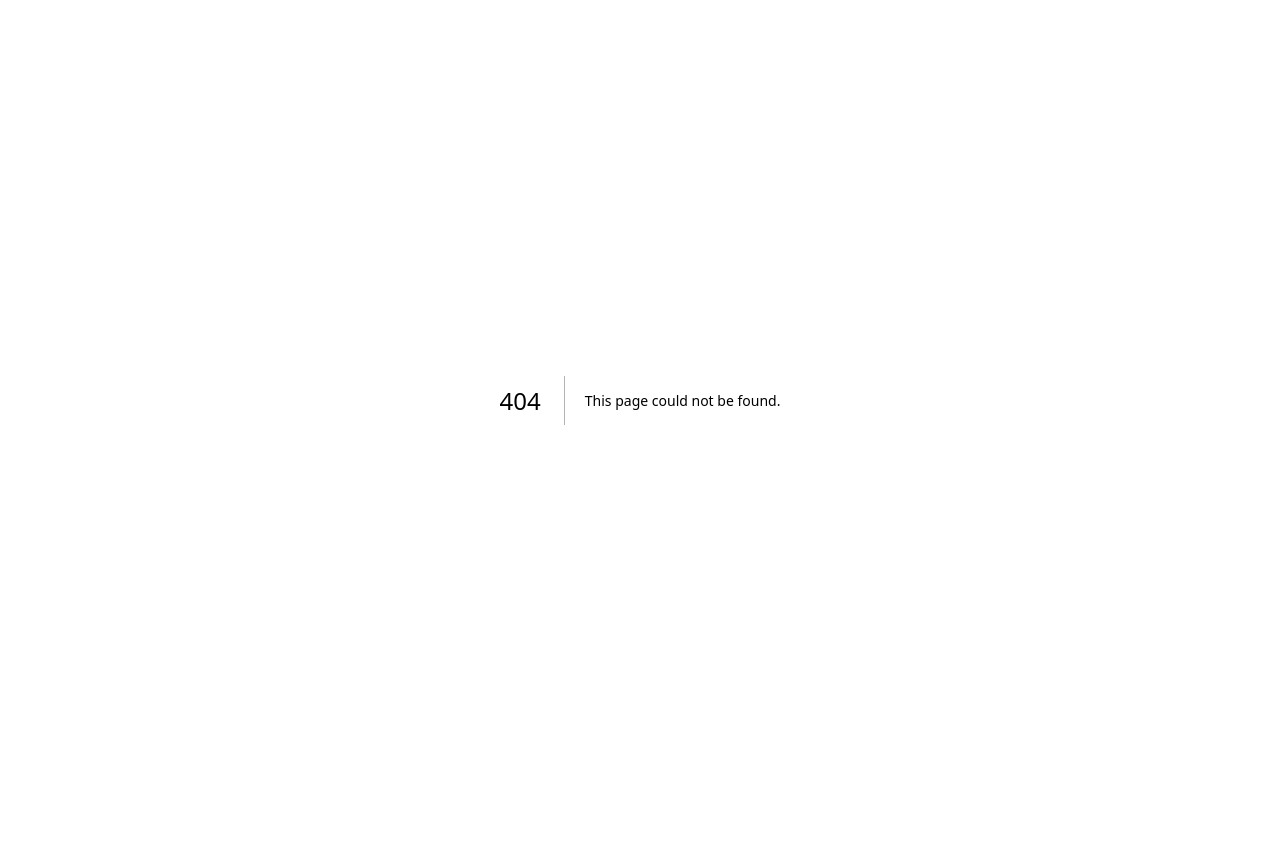
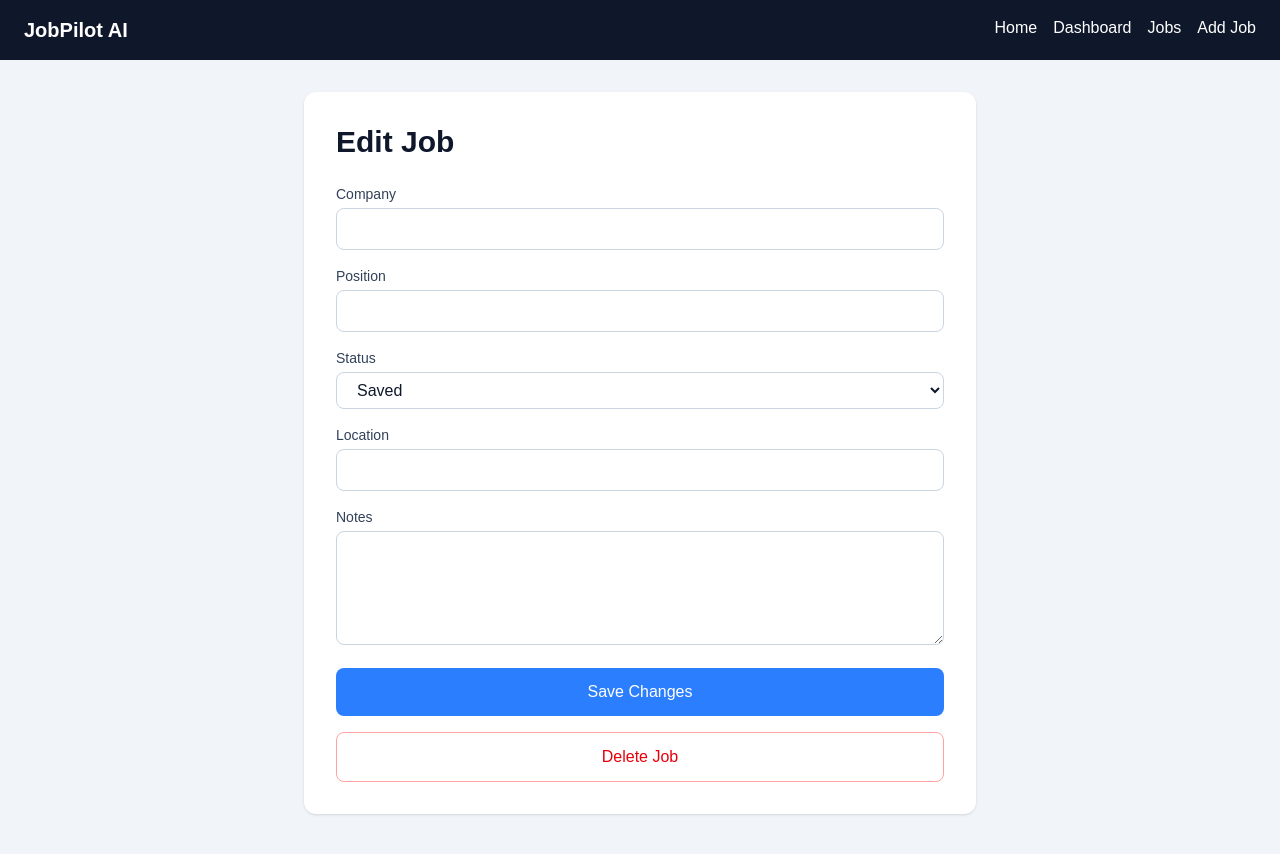
Before and after one commit to samrithab/jobpilot-ai, a Next.js app: page /jobs/1 in a window 1280 px wide. Before the commit this address had no page. Shown: the top 854 px of the page. Before the commit the page ends 800 px from the top, so only its background shows below. Built offline with nearby package versions, Linux system fonts and the light colour scheme; no server answers; the database is empty.

Commit message:
Day 4: edit and delete jobs

```diff
--- /dev/null
+++ b/src/app/jobs/[id]/page.tsx
@@ -0,0 +1,196 @@
+"use client";
+
+import { useEffect, useState } from "react";
+import { useParams, useRouter } from "next/navigation";
+import Navbar from "@/components/Navbar";
+import { supabase } from "@/lib/supabase";
+
+export default function JobDetailsPage() {
+  const params = useParams();
+  const router = useRouter();
+
+  const jobId = params.id as string;
+
+  const [company, setCompany] = useState("");
+  const [position, setPosition] = useState("");
+  const [status, setStatus] = useState("Saved");
+  const [location, setLocation] = useState("");
+  const [notes, setNotes] = useState("");
+  const [isLoading, setIsLoading] = useState(true);
+  const [isSaving, setIsSaving] = useState(false);
+
+  useEffect(() => {
+    async function fetchJob() {
+      const { data, error } = await supabase
+        .from("jobs")
+        .select("*")
+        .eq("id", jobId)
+        .single();
+
+      if (error) {
+        alert(error.message);
+        setIsLoading(false);
+        return;
+      }
+
+      setCompany(data.company || "");
+      setPosition(data.position || "");
+      setStatus(data.status || "Saved");
+      setLocation(data.location || "");
+      setNotes(data.notes || "");
+      setIsLoading(false);
+    }
+
+    fetchJob();
+  }, [jobId]);
+
+  async function handleUpdate(event: React.FormEvent) {
+    event.preventDefault();
+    setIsSaving(true);
+
+    const { error } = await supabase
+      .from("jobs")
+      .update({
+        company,
+        position,
+        status,
+        location,
+        notes,
+      })
+      .eq("id", jobId);
+
+    setIsSaving(false);
+
+    if (error) {
+      alert(error.message);
+      return;
+    }
+
+    router.push("/jobs");
+  }
+
+  async function handleDelete() {
+    const confirmed = confirm("Are you sure you want to delete this job?");
+
+    if (!confirmed) return;
+
+    const { error } = await supabase
+      .from("jobs")
+      .delete()
+      .eq("id", jobId);
+
+    if (error) {
+      alert(error.message);
+      return;
+    }
+
+    router.push("/jobs");
+  }
+
+  if (isLoading) {
+    return (
+      <>
+        <Navbar />
+        <main className="min-h-screen bg-slate-100 p-8">
+          <p className="text-slate-700">Loading job...</p>
+        </main>
+      </>
+    );
+  }
+
+  return (
+    <>
+      <Navbar />
+
+      <main className="min-h-screen bg-slate-100 p-8">
+        <div className="max-w-2xl mx-auto bg-white rounded-xl shadow p-8">
+          <h1 className="text-3xl font-bold text-slate-900 mb-6">
+            Edit Job
+          </h1>
+
+          <form onSubmit={handleUpdate} className="space-y-4">
+            <div>
+              <label className="block text-sm font-medium text-slate-700 mb-1">
+                Company
+              </label>
+              <input
+                value={company}
+                onChange={(event) => setCompany(event.target.value)}
+                className="w-full border border-slate-300 rounded-lg px-4 py-2 text-slate-900"
+                required
+              />
+            </div>
+
+            <div>
+              <label className="block text-sm font-medium text-slate-700 mb-1">
+                Position
+              </label>
+              <input
+                value={position}
+                onChange={(event) => setPosition(event.target.value)}
+                className="w-full border border-slate-300 rounded-lg px-4 py-2 text-slate-900"
+                required
+              />
+            </div>
+
+            <div>
+              <label className="block text-sm font-medium text-slate-700 mb-1">
+                Status
+              </label>
+              <select
+                value={status}
+                onChange={(event) => setStatus(event.target.value)}
+                className="w-full border border-slate-300 rounded-lg px-4 py-2 text-slate-900"
+              >
+                <option>Saved</option>
+                <option>Applied</option>
+                <option>Interviewing</option>
+                <option>Offer</option>
+                <option>Rejected</option>
+              </select>
+            </div>
+
+            <div>
+              <label className="block text-sm font-medium text-slate-700 mb-1">
+                Location
+              </label>
+              <input
+                value={location}
+                onChange={(event) => setLocation(event.target.value)}
+                className="w-full border border-slate-300 rounded-lg px-4 py-2 text-slate-900"
+              />
+            </div>
+
+            <div>
+              <label className="block text-sm font-medium text-slate-700 mb-1">
+                Notes
+              </label>
+              <textarea
+                value={notes}
+                onChange={(event) => setNotes(event.target.value)}
+                className="w-full border border-slate-300 rounded-lg px-4 py-2 text-slate-900"
+                rows={4}
+              />
+            </div>
+
+            <button
+              type="submit"
+              disabled={isSaving}
+              className="w-full bg-blue-500 hover:bg-blue-600 disabled:bg-blue-300 text-white font-medium py-3 rounded-lg"
+            >
+              {isSaving ? "Saving..." : "Save Changes"}
+            </button>
+
+            <button
+              type="button"
+              onClick={handleDelete}
+              className="w-full border border-red-300 text-red-600 hover:bg-red-50 font-medium py-3 rounded-lg"
+            >
+              Delete Job
+            </button>
+          </form>
+        </div>
+      </main>
+    </>
+  );
+}
--- a/src/app/jobs/page.tsx
+++ b/src/app/jobs/page.tsx
@@ -41,9 +41,11 @@ export default async function JobsPage() {
 
             <tbody>
               {jobs.map((job) => (
-                <tr key={job.id} className="border-b">
+                <tr key={job.id} className="border-b hover:bg-slate-50">
                   <td className="p-4 text-slate-900 font-medium">
-                    {job.company}
+                    <a href={`/jobs/${job.id}`} className="text-blue-600 hover:underline">
+                        {job.company}
+                    </a>
                   </td>
                   <td className="p-4 text-slate-700">
                     {job.position}
```
